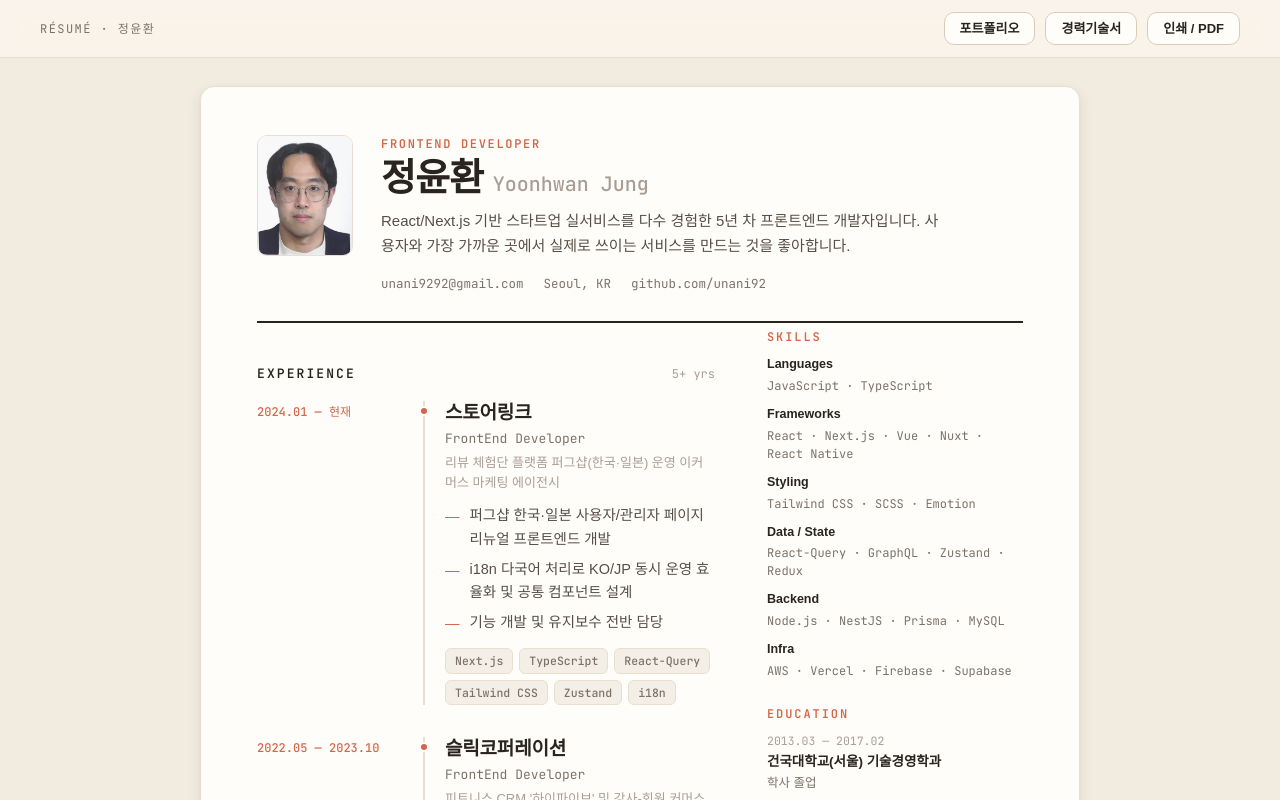
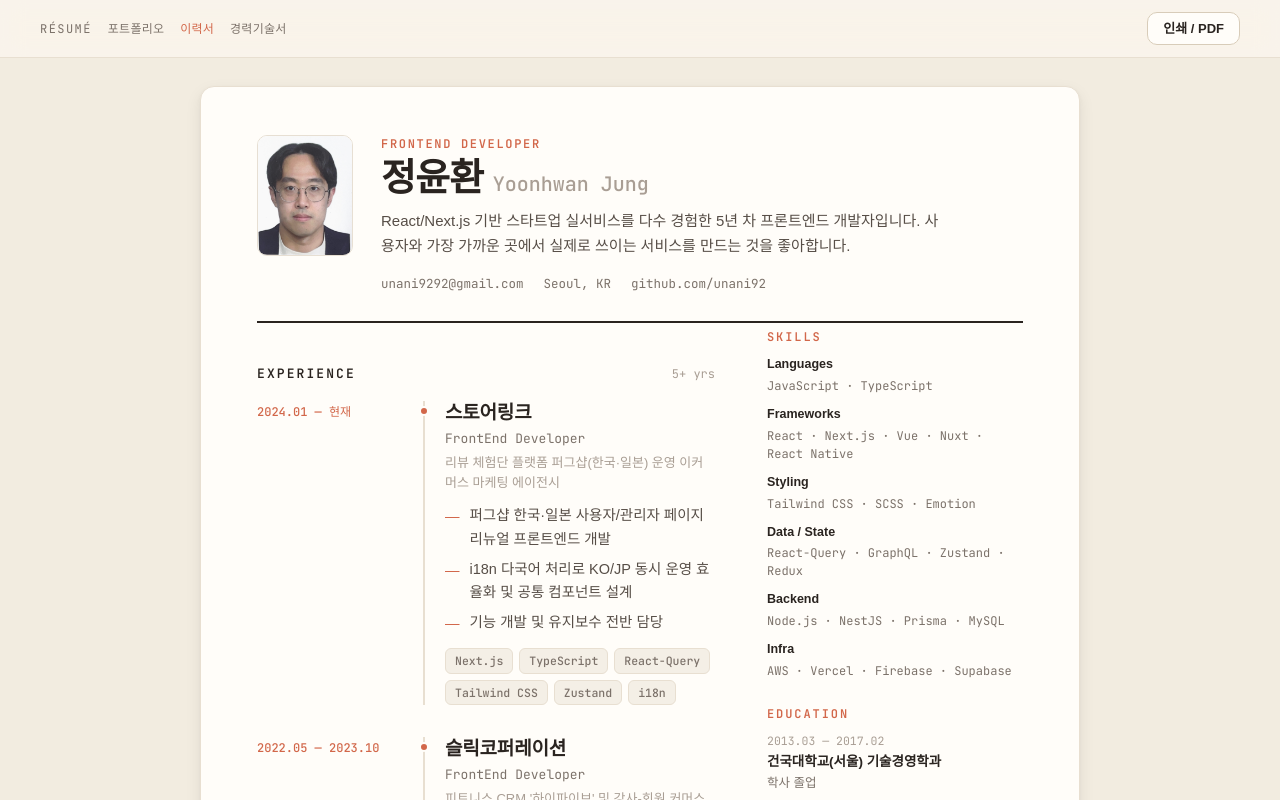
Before and after one commit to unani92/unani-resume, a Next.js app: page /resume in a window 1280 px wide. Shown: the top 800 px of the page. Built offline with nearby package versions, Linux system fonts and the light colour scheme; a web font is replaced by a local one.

Commit message:
ui 수정

```diff
--- a/app/career/components/Project.tsx
+++ b/app/career/components/Project.tsx
@@ -142,12 +142,17 @@ function PhaseBlock({ phase, index }: { phase: Phase; index: number }) {
 export default function Project({
   p,
   index,
+  id,
 }: {
   p: ProjectData
   index: number
+  id?: string
 }) {
   return (
-    <article className="py-[30px] border-t border-[var(--line)]">
+    <article
+      id={id}
+      className="py-[30px] border-t border-[var(--line)] scroll-mt-[88px]"
+    >
       <div className="flex justify-between items-baseline gap-4 flex-wrap">
         <div className="flex items-baseline gap-3.5 flex-wrap">
           <span className="font-mono text-[13px] font-semibold text-[var(--accent)]">
--- a/app/career/page.tsx
+++ b/app/career/page.tsx
@@ -1,6 +1,7 @@
 import type { Metadata } from 'next'
 import ResumeToolbar from '../resume/components/ResumeToolbar'
 import CareerHeader from './components/CareerHeader'
+import CareerToc, { type TocCompanyGroup } from './components/CareerToc'
 import Project, { type ProjectData } from './components/Project'
 
 export const metadata: Metadata = {
@@ -148,12 +149,12 @@ const PROJECTS: ProjectData[] = [
       {
         label: 'Q4-Plus · BE/디자이너 리소스 0 — 캠페인 편의 기능 단독 구현',
         problem: [
-          'RevUp 출시로 <b>BE 개발자 신규 공수 0</b>, 디자이너 리소스도 제한',
+          '신규 사내 서비스 출시로 <b>BE 개발자 가용 공수 0</b>, 디자이너 리소스도 제한',
           '광고주가 지속 호소해 온 캠페인 생성 페인포인트 해결 필요',
         ],
         approach: [
           '임시저장 DB를 <b>Firebase Firestore로 우회 구현</b> → BE 의존성 제거',
-          'AI 에이전트로 레이아웃 생성 → 디자이너 공정 대체',
+          'AI 에이전트로 레이아웃 생성 → 디자이너 공수 대체',
           '기존 캠페인 상세 조회 API를 복사 기능에 재활용 → 신규 API 0건',
         ],
         results: [
@@ -410,14 +411,55 @@ const PROJECTS: ProjectData[] = [
   },
 ]
 
+const PROJECTS_WITH_ID = PROJECTS.map((p, i) => ({ ...p, id: `proj-${i}` }))
+
+function canonicalCompany(org: string) {
+  return org.split(' / ')[0].trim()
+}
+
+function yearLabel(period: string) {
+  const [start, end] = period.split('—').map((s) => s.trim().slice(0, 4))
+  return start === end ? start : `${start}–${end}`
+}
+
+function buildToc(
+  projects: (ProjectData & { id: string })[],
+): TocCompanyGroup[] {
+  const companyMap = new Map<
+    string,
+    Map<string, { id: string; title: string }[]>
+  >()
+
+  for (const p of projects) {
+    const company = canonicalCompany(p.org)
+    const year = yearLabel(p.period)
+    const yearMap = companyMap.get(company) ?? new Map()
+    companyMap.set(company, yearMap)
+    const items = yearMap.get(year) ?? []
+    yearMap.set(year, items)
+    items.push({ id: p.id, title: p.title })
+  }
+
+  return Array.from(companyMap.entries()).map(([company, yearMap]) => ({
+    company,
+    years: Array.from(yearMap.entries()).map(([year, items]) => ({
+      year,
+      items,
+    })),
+  }))
+}
+
+const TOC = buildToc(PROJECTS_WITH_ID)
+
 export default function CareerPage() {
   return (
     <div className="bg-[var(--paper-sunk)] min-h-screen">
       <ResumeToolbar />
+      <CareerToc toc={TOC} />
       <div className="bg-[var(--surface)] max-w-[900px] mx-auto mt-7 mb-14 px-[clamp(28px,5vw,60px)] pt-12 pb-[52px] border border-[var(--line)] rounded-[var(--r-md)] shadow-[var(--shadow-md)]">
         <CareerHeader />
-        {PROJECTS.map((p, i) => (
-          <Project key={i} p={p} index={i + 1} />
+        {PROJECTS_WITH_ID.map((p, i) => (
+          <Project key={p.id} p={p} index={i + 1} id={p.id} />
         ))}
       </div>
     </div>
--- a/app/components/Hero.tsx
+++ b/app/components/Hero.tsx
@@ -6,11 +6,11 @@ export default function Hero() {
       <div>
         <div className="overline">FrontEnd Developer · Seoul</div>
         <div className="h-0.5 w-11 bg-[var(--line-ink)] mt-[14px] mb-[22px]" />
-        <h1 className="m-0 text-[clamp(38px,5.5vw,68px)] font-extrabold leading-[1.05] tracking-[-0.03em] text-[var(--ink)]">
+        <h2 className="m-0 text-[clamp(38px,4vw,44px)] font-extrabold leading-15 tracking-[-0.03em] text-[var(--ink)]">
           사용자와 가장 가까운 곳에서,
           <br />
           <span className="text-[var(--accent)]">좋은 경험</span>을 만듭니다.
-        </h1>
+        </h2>
         <p className="mt-6 mb-0 max-w-[460px] text-[18px] leading-[1.7] text-[var(--ink-2)]">
           React/Next.js 기반 스타트업 실서비스를 다수 경험한 프론트엔드
           개발자입니다. 사용자 경험을 중심으로 한 UI 개발과 실서비스 운영에
@@ -48,7 +48,7 @@ export default function Hero() {
       <div className="relative">
         <div className="absolute top-[14px] right-[-14px] bottom-[-14px] left-[14px] rounded-[var(--r-xl)] bg-[var(--accent-soft)]" />
         <Image
-          src="/images/portrait-bright.jpeg"
+          src="/images/mimoji.jpg"
           alt="정윤환"
           width={320}
           height={363}
--- a/app/resume/components/ResumeToolbar.tsx
+++ b/app/resume/components/ResumeToolbar.tsx
@@ -1,89 +1,49 @@
 'use client'
 
 import Link from 'next/link'
+import { usePathname } from 'next/navigation'
+
+const NAV_LINKS = [
+  { href: '/', label: '포트폴리오' },
+  { href: '/resume', label: '이력서' },
+  { href: '/career', label: '경력기술서' },
+] as const
 
 export default function ResumeToolbar() {
+  const pathname = usePathname()
+
   return (
-    <div
-      className="no-print"
-      style={{
-        position: 'sticky',
-        top: 0,
-        zIndex: 20,
-        display: 'flex',
-        justifyContent: 'space-between',
-        alignItems: 'center',
-        padding: '12px clamp(16px, 5vw, 40px)',
-        background: 'color-mix(in srgb, var(--paper) 80%, transparent)',
-        backdropFilter: 'saturate(180%) blur(12px)',
-        WebkitBackdropFilter: 'saturate(180%) blur(12px)',
-        borderBottom: '1px solid var(--line)',
-      }}
+    <div className="no-print sticky top-0 z-20 flex items-center justify-between gap-4 py-3 px-[clamp(16px,5vw,40px)] border-b border-[var(--line)] bg-[color-mix(in_srgb,var(--paper)_80%,transparent)] [backdrop-filter:saturate(180%)_blur(12px)] [-webkit-backdrop-filter:saturate(180%)_blur(12px)]">
+      <nav className="flex items-center gap-4 flex-wrap">
+        <span className="font-mono text-[12px] tracking-[0.12em] uppercase text-[var(--ink-3)]">
+          Résumé
+        </span>
+        {NAV_LINKS.map((l) =>
+          l.href === pathname ? (
+            <span
+              key={l.href}
+              className="font-mono text-[12px] tracking-[0.02em] text-[var(--accent)]"
             >
-      <span
-        style={{
-          fontFamily: 'var(--font-mono)',
-          fontSize: 12,
-          letterSpacing: '.12em',
-          textTransform: 'uppercase',
-          color: 'var(--ink-3)',
-        }}
+              {l.label}
+            </span>
+          ) : (
+            <Link
+              key={l.href}
+              href={l.href}
+              className="font-mono text-[12px] tracking-[0.02em] text-[var(--ink-3)] hover:text-[var(--ink)] underline-offset-4 hover:underline"
             >
-        Résumé · 정윤환
-      </span>
-      <div style={{ display: 'flex', gap: 10, alignItems: 'center' }}>
-        <Link
-          href="/"
-          style={{
-            display: 'inline-flex',
-            alignItems: 'center',
-            gap: 7,
-            font: '600 13px/1 var(--font-sans)',
-            padding: '9px 15px',
-            borderRadius: 'var(--r-sm)',
-            border: '1px solid var(--line-strong)',
-            background: 'var(--surface)',
-            color: 'var(--ink)',
-            textDecoration: 'none',
-          }}
-        >
-          포트폴리오
+              {l.label}
             </Link>
-        <Link
-          href="/career"
-          style={{
-            display: 'inline-flex',
-            alignItems: 'center',
-            gap: 7,
-            font: '600 13px/1 var(--font-sans)',
-            padding: '9px 15px',
-            borderRadius: 'var(--r-sm)',
-            border: '1px solid var(--line-strong)',
-            background: 'var(--surface)',
-            color: 'var(--ink)',
-            textDecoration: 'none',
-          }}
-        >
-          경력기술서
-        </Link>
+          ),
+        )}
+      </nav>
       <button
+        type="button"
         onClick={() => window.print()}
-          style={{
-            display: 'inline-flex',
-            alignItems: 'center',
-            gap: 7,
-            font: '600 13px/1 var(--font-sans)',
-            cursor: 'pointer',
-            padding: '9px 15px',
-            borderRadius: 'var(--r-sm)',
-            border: '1px solid var(--line-strong)',
-            background: 'var(--surface)',
-            color: 'var(--ink)',
-          }}
+        className="inline-flex items-center gap-[7px] font-sans font-semibold text-[13px] leading-none cursor-pointer px-[15px] py-[9px] rounded-[var(--r-sm)] border border-[var(--line-strong)] bg-[var(--surface)] text-[var(--ink)]"
       >
         인쇄 / PDF
       </button>
     </div>
-    </div>
   )
 }
```
Also changed, not shown: public/images/mimoji.jpg (added). Lines whose indentation alone changed are shown as unchanged.
